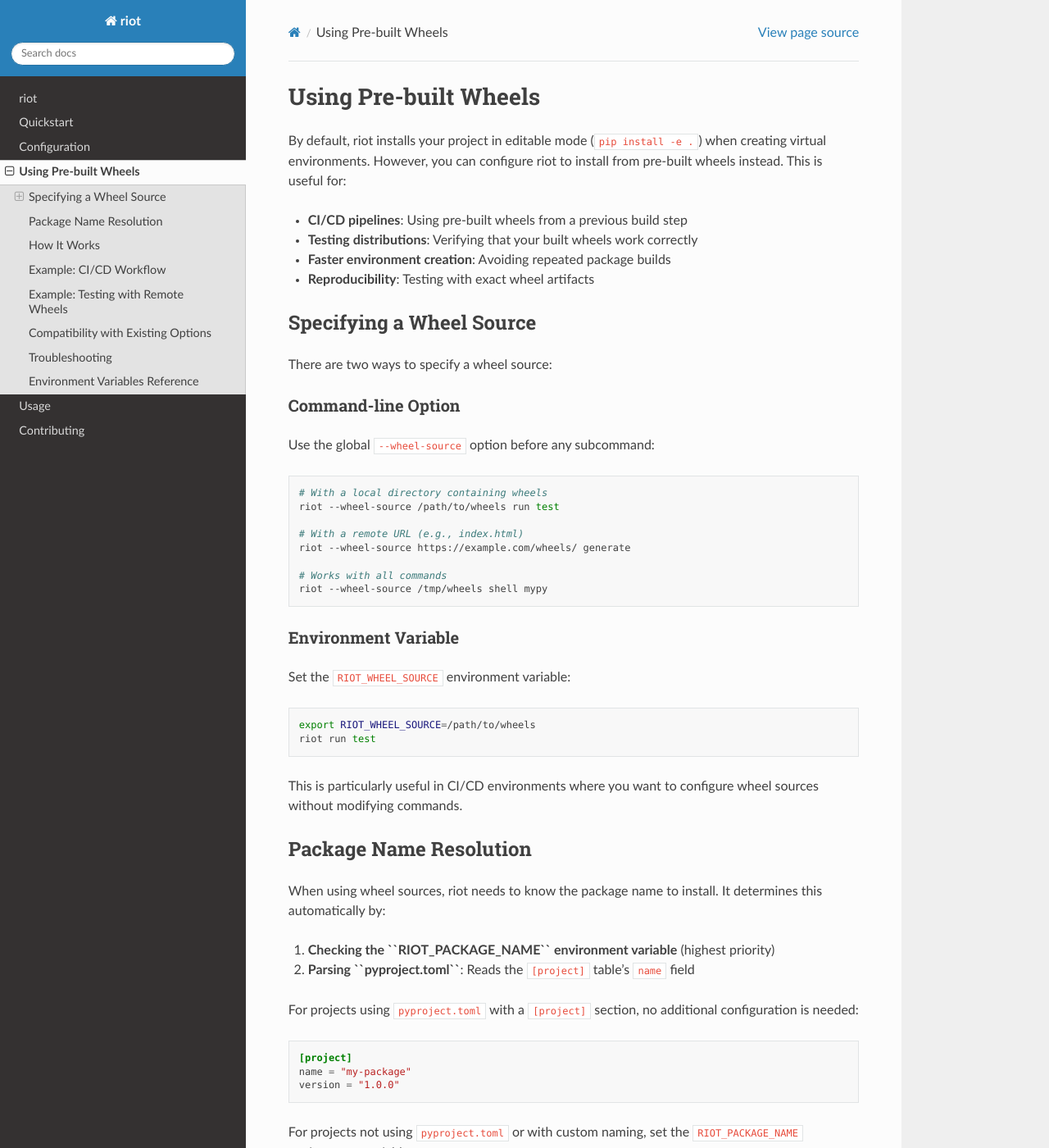
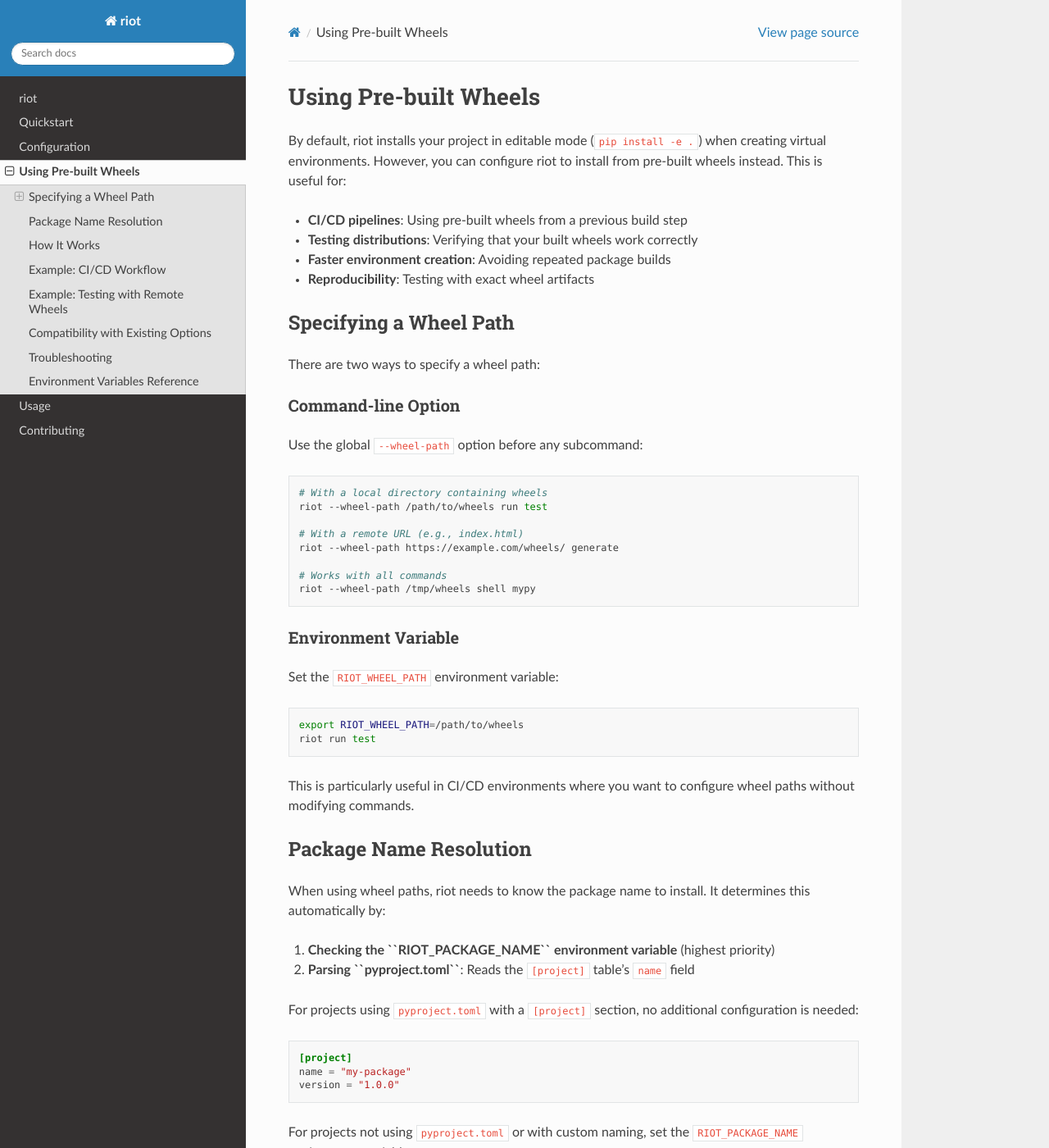
Before and after one commit to DataDog/riot, a Sphinx documentation site: the page built from docs/wheel_sources.rst, in a window 1280 px wide and 1400 px high. Shown: the whole window at 82% size. Built offline with Sphinx 7.4.7 and the Read the Docs theme 3.1.0, drawn with Linux system fonts in a browser that asks for light colours; some of the changed text lies outside the part shown.

Commit message:
--wheel-source -> --wheel-path

```diff
--- a/docs/quickstart.rst
+++ b/docs/quickstart.rst
@@ -70,11 +70,11 @@ Using Pre-built Wheels
 ----------------------
 
 By default, riot installs your project in editable mode (``pip install -e .``).
-If you want to test with pre-built wheels instead, use the ``--wheel-source`` option:
+If you want to test with pre-built wheels instead, use the ``--wheel-path`` option:
 
 .. code-block:: bash
 
         $ pip wheel --no-deps -w dist/ .
-        $ riot --wheel-source dist/ run test
+        $ riot --wheel-path dist/ run test
 
 See :doc:`wheel_sources` for more details on using pre-built wheels.
--- a/docs/wheel_sources.rst
+++ b/docs/wheel_sources.rst
@@ -11,47 +11,47 @@ pre-built wheels instead. This is useful for:
 - **Reproducibility**: Testing with exact wheel artifacts
 
 
-Specifying a Wheel Source
---------------------------
+Specifying a Wheel Path
+------------------------
 
-There are two ways to specify a wheel source:
+There are two ways to specify a wheel path:
 
 
 Command-line Option
 ~~~~~~~~~~~~~~~~~~~
 
-Use the global ``--wheel-source`` option before any subcommand:
+Use the global ``--wheel-path`` option before any subcommand:
 
 .. code-block:: bash
 
     # With a local directory containing wheels
-    riot --wheel-source /path/to/wheels run test
+    riot --wheel-path /path/to/wheels run test
 
     # With a remote URL (e.g., index.html)
-    riot --wheel-source https://example.com/wheels/ generate
+    riot --wheel-path https://example.com/wheels/ generate
 
     # Works with all commands
-    riot --wheel-source /tmp/wheels shell mypy
+    riot --wheel-path /tmp/wheels shell mypy
 
 
 Environment Variable
 ~~~~~~~~~~~~~~~~~~~~
 
-Set the ``RIOT_WHEEL_SOURCE`` environment variable:
+Set the ``RIOT_WHEEL_PATH`` environment variable:
 
 .. code-block:: bash
 
-    export RIOT_WHEEL_SOURCE=/path/to/wheels
+    export RIOT_WHEEL_PATH=/path/to/wheels
     riot run test
 
 This is particularly useful in CI/CD environments where you want to configure
-wheel sources without modifying commands.
+wheel paths without modifying commands.
 
 
 Package Name Resolution
 -----------------------
 
-When using wheel sources, riot needs to know the package name to install. It
+When using wheel paths, riot needs to know the package name to install. It
 determines this automatically by:
 
 1. **Checking the ``RIOT_PACKAGE_NAME`` environment variable** (highest priority)
@@ -72,14 +72,14 @@ For projects not using ``pyproject.toml`` or with custom naming, set the
 .. code-block:: bash
 
     export RIOT_PACKAGE_NAME=my-package
-    export RIOT_WHEEL_SOURCE=/tmp/wheels
+    export RIOT_WHEEL_PATH=/tmp/wheels
     riot run test
 
 
 How It Works
 ------------
 
-When a wheel source is specified:
+When a wheel path is specified:
 
 1. **Download**: riot downloads the wheel using ``pip download --no-index --find-links``
    to ensure only wheels from the specified source are used (not PyPI)
@@ -93,7 +93,7 @@ This ensures reproducibility and prevents accidental use of incorrect package ve
 Example: CI/CD Workflow
 -----------------------
 
-A typical CI/CD workflow using wheel sources:
+A typical CI/CD workflow using wheel paths:
 
 .. code-block:: bash
 
@@ -101,10 +101,10 @@ A typical CI/CD workflow using wheel sources:
     pip wheel --no-deps -w dist/ .
 
     # Step 2: Run tests with built wheels
-    riot --wheel-source dist/ run test
+    riot --wheel-path dist/ run test
 
     # Step 3: Verify wheels work in clean environments
-    riot --wheel-source dist/ generate --recreate-venvs
+    riot --wheel-path dist/ generate --recreate-venvs
 
 
 Example: Testing with Remote Wheels
@@ -115,9 +115,9 @@ Test against wheels published to a remote location:
 .. code-block:: bash
 
     # Test against wheels on an S3 bucket or web server
-    riot --wheel-source https://artifacts.example.com/wheels/v1.2.3/ run test
+    riot --wheel-path https://artifacts.example.com/wheels/v1.2.3/ run test
 
-The wheel source can be any location supported by pip's ``--find-links`` option,
+The wheel path can be any location supported by pip's ``--find-links`` option,
 including:
 
 - Local directories (``/path/to/wheels``)
@@ -133,13 +133,13 @@ Wheel sources work with all existing riot options:
 .. code-block:: bash
 
     # Recreate environments with wheels
-    riot --wheel-source /tmp/wheels run --recreate-venvs test
+    riot --wheel-path /tmp/wheels run --recreate-venvs test
 
     # Skip base install (wheels already installed)
-    riot --wheel-source /tmp/wheels run --skip-base-install test
+    riot --wheel-path /tmp/wheels run --skip-base-install test
 
     # Generate base environments with wheels
-    riot --wheel-source /tmp/wheels generate
+    riot --wheel-path /tmp/wheels generate
 
 
 Troubleshooting
@@ -170,7 +170,7 @@ Environment Variables Reference
 
    * - Variable
      - Description
-   * - ``RIOT_WHEEL_SOURCE``
+   * - ``RIOT_WHEEL_PATH``
      - Path or URL to wheel files. When set, installs from wheels instead of editable mode.
    * - ``RIOT_PACKAGE_NAME``
      - Package name to use when installing from wheels. Overrides automatic detection from ``pyproject.toml``.
```
Also changed, not shown: 6 other files.
